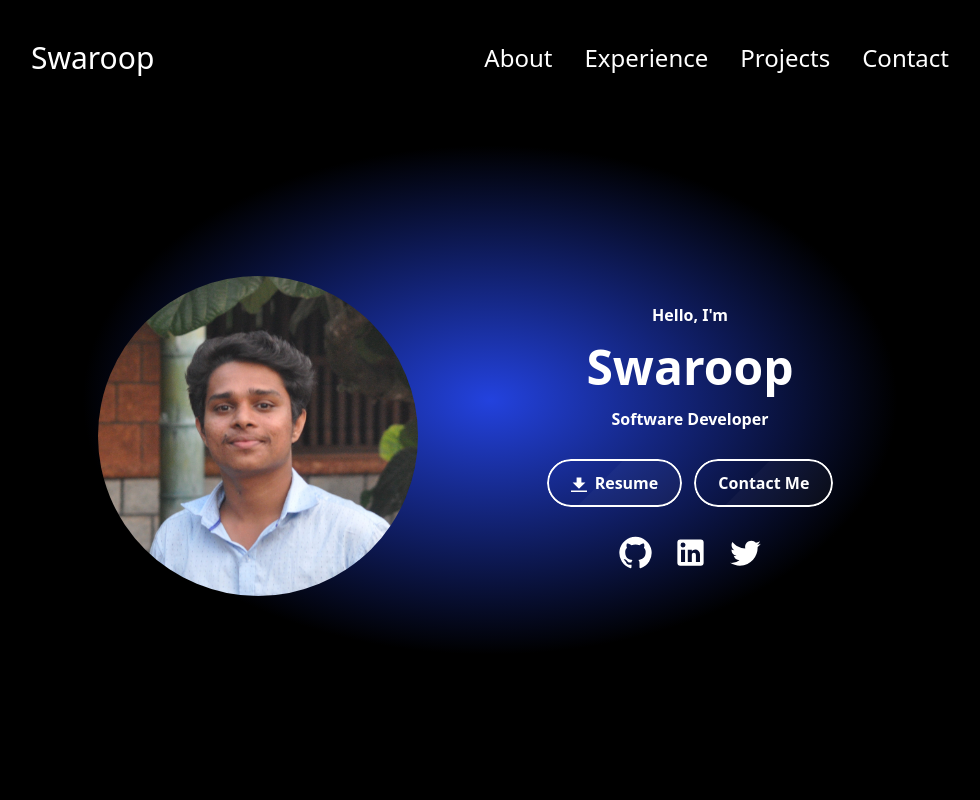
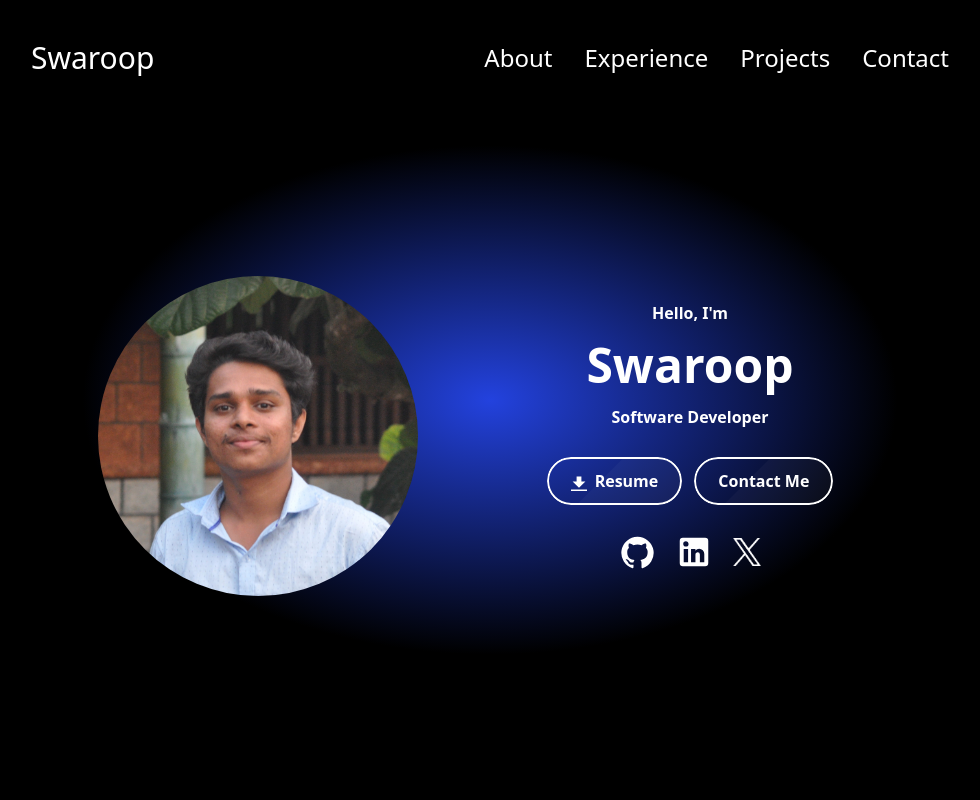
Before and after one commit to Swaroop-Acharya/my-portfolio, a React (Vite) app: page / in a window 1280 px wide. Shown: the top 800 px of the page, without its empty margins (150-1130 px from the left). Built offline with nearby package versions, Linux system fonts and the light colour scheme.

Commit message:
logo changes

```diff
--- a/src/components/Main/Home.jsx
+++ b/src/components/Main/Home.jsx
@@ -37,14 +37,15 @@ export default function Home() {
         </div>
         <div className="flex justify-center items-center gap-5">
           <a href="https://github.com/Swaroop-Acharya" target="__blank">
-            <GitHub fontSize="large" />
+            <GitHub sx={{ fontSize: 35 }} />
           </a>
           <a href="https://www.linkedin.com/in/swaroop-acharya-55b8b5223/"  target="__blank">
 
-          <LinkedIn fontSize="large" />
+          <LinkedIn sx={{ fontSize: 38 }} />
           </a>
           <a href="https://twitter.com/swaroopcodes"  target="__blank">
-          <Twitter fontSize="large" />
+            <img src="/X.png" alt="twitter" className="w-7 h-7" />
+
 
           </a>
         </div>
```
Also changed, not shown: public/X.png (added).
